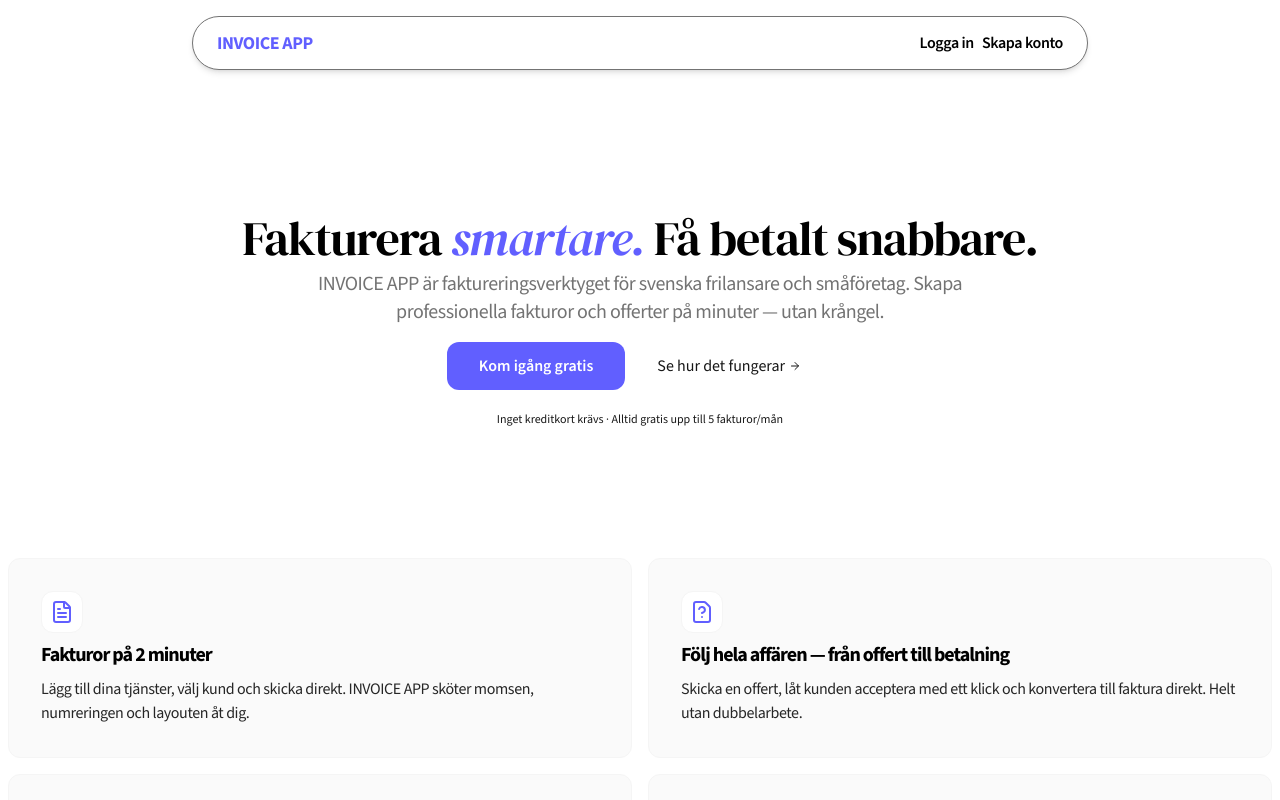
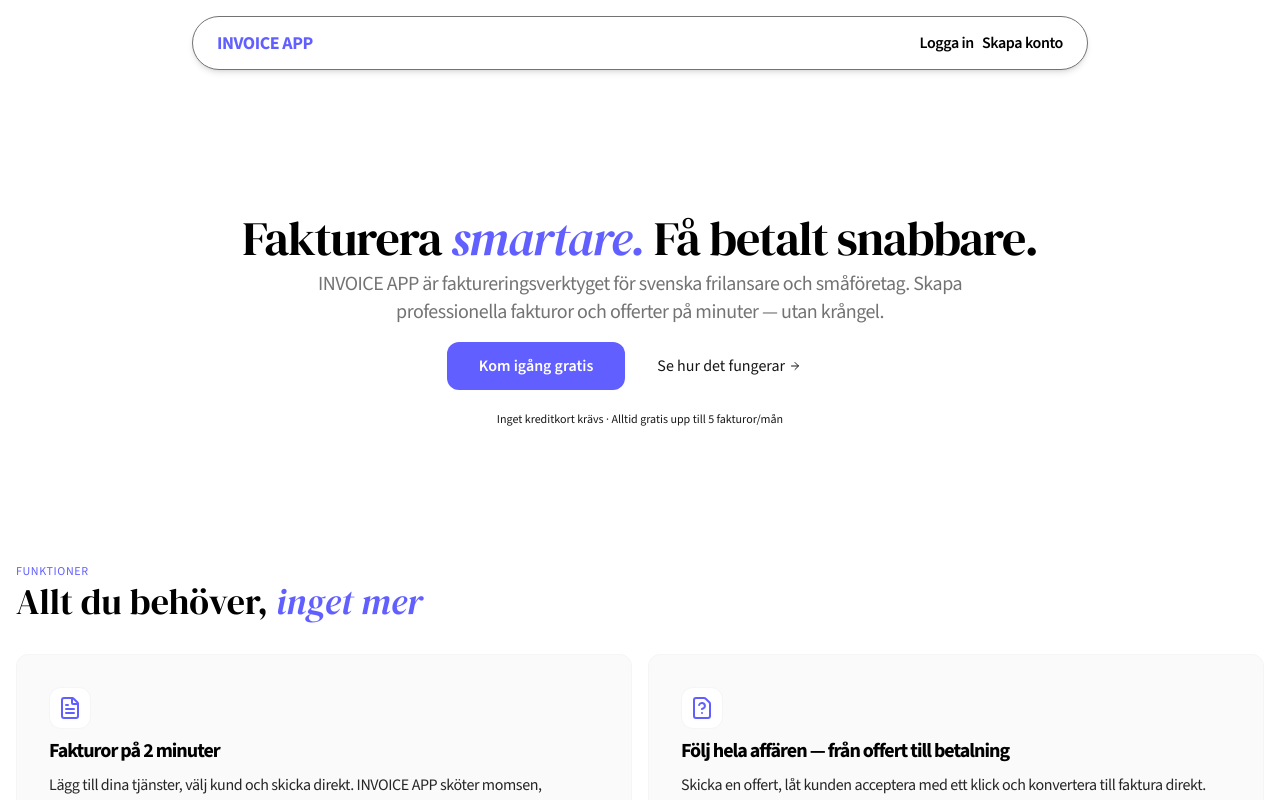
Before and after one commit to jonathanbackhed/invoice-app, a React (Vite) app in the folder client/: page / in a window 1280 px wide. Shown: the top 800 px of the page. Built offline with nearby package versions, Linux system fonts and the light colour scheme; no server answers.

Commit message:
feat: add section header

```diff
--- /dev/null
+++ b/client/src/components/ui/SectionHeader.tsx
@@ -0,0 +1,15 @@
+import React from "react";
+
+interface Props {
+  title: React.ReactNode;
+  tag?: string;
+}
+
+export default function SectionHeader({ title, tag }: Props) {
+  return (
+    <div className="mb-8">
+      <span className="text-xs tracking-wider text-indigo-500">{tag}</span>
+      <h3 className="font-serif text-2xl sm:text-4xl">{title}</h3>
+    </div>
+  );
+}
--- a/client/src/main.tsx
+++ b/client/src/main.tsx
@@ -16,7 +16,7 @@ const router = createBrowserRouter([
 createRoot(document.getElementById("root")!).render(
   <StrictMode>
     <ClerkProvider publishableKey={import.meta.env.VITE_CLERK_PUBLISHABLE_KEY!}>
-      <div className="min-h-screen px-2 font-sans">
+      <div className="min-h-screen px-4 font-sans">
         <RouterProvider router={router} />
       </div>
     </ClerkProvider>
--- a/client/src/pages/Home.tsx
+++ b/client/src/pages/Home.tsx
@@ -2,12 +2,21 @@ import { Clock, DollarSign, FileQuestionMark, FileText } from "lucide-react";
 import Hero from "../components/layout/Hero";
 import Navbar from "../components/layout/Navbar";
 import FeatureHighlight from "../components/ui/FeatureHighlight";
+import SectionHeader from "../components/ui/SectionHeader";
 
 export default function Home() {
   return (
     <div className="mx-auto max-w-7xl py-4">
       <Navbar />
       <Hero />
+      <SectionHeader
+        title={
+          <>
+            Allt du behöver, <em className="text-indigo-500">inget mer</em>
+          </>
+        }
+        tag="FUNKTIONER"
+      />
       <div className="grid grid-cols-12 gap-4">
         <FeatureHighlight
           title="Fakturor på 2 minuter"
```
